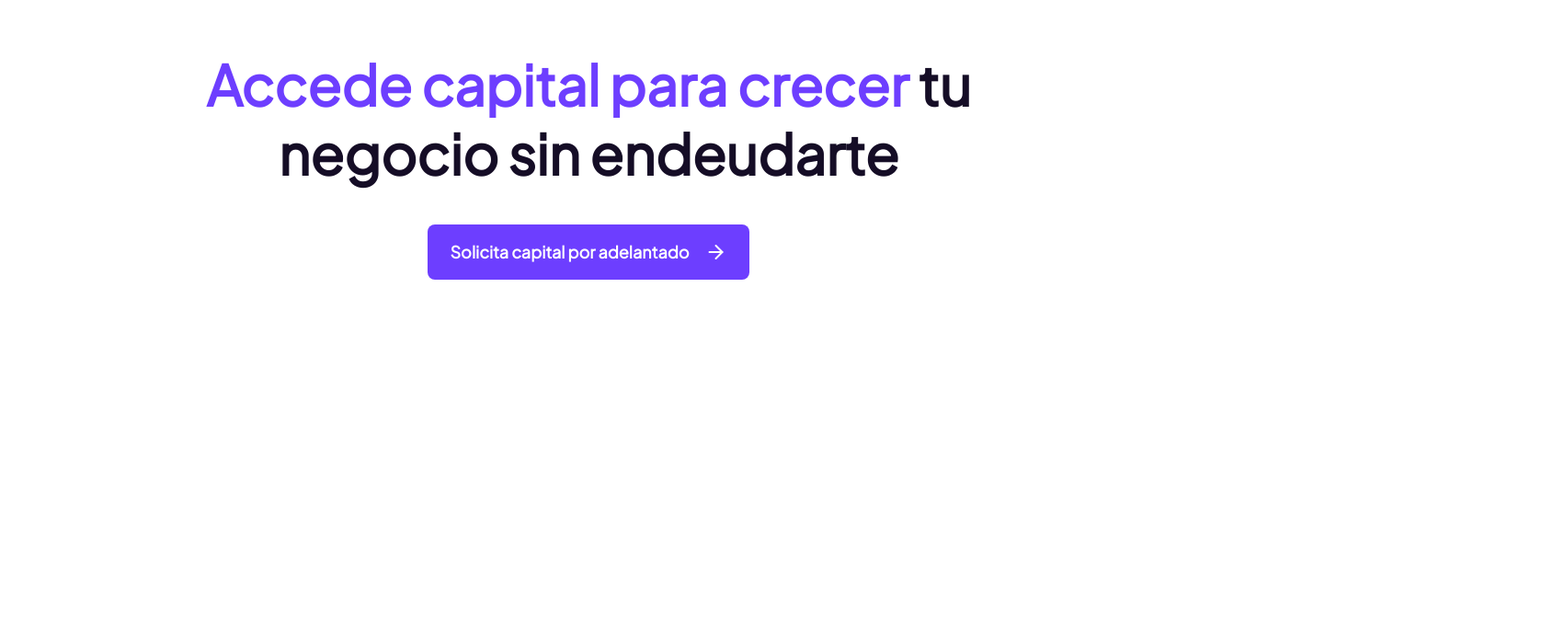
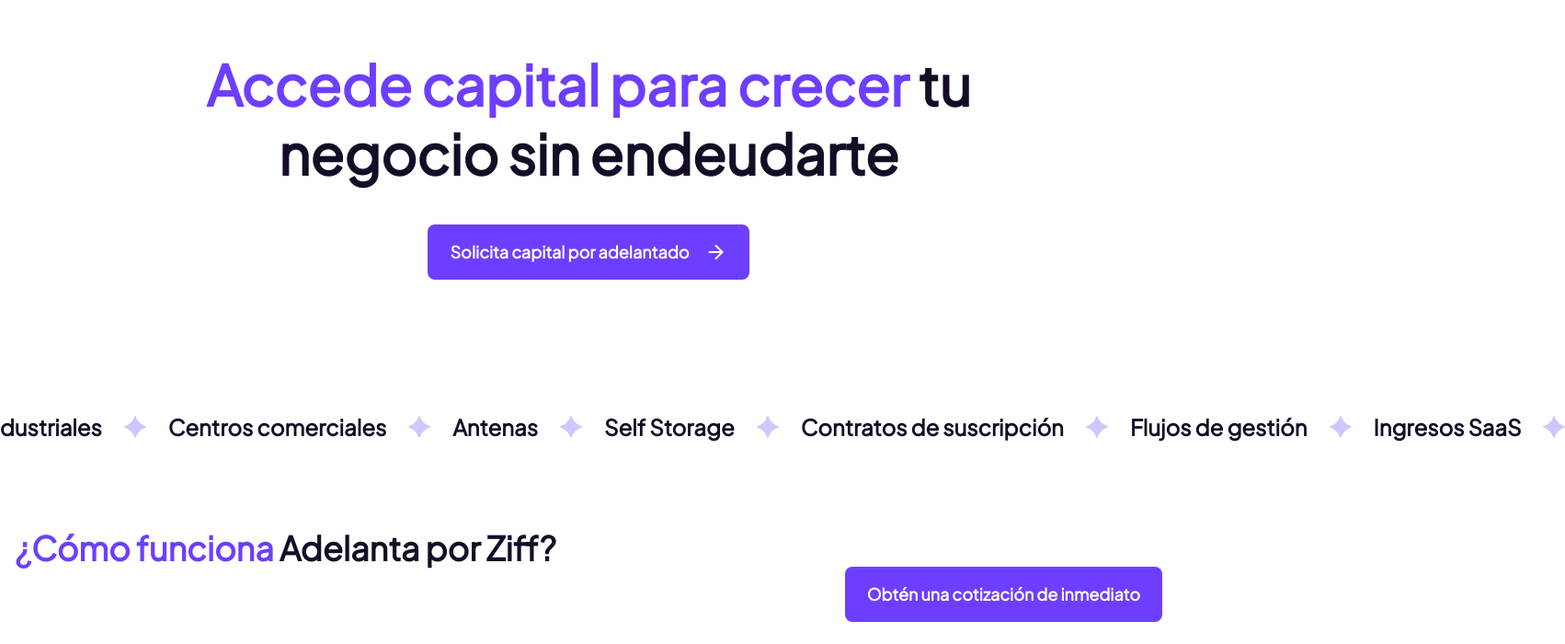
Before and after one commit to Trescento/adelanta, a Nuxt app: page / in a window 1280 px wide. Shown: the part 100-800 px from the top of the page at 92% size, 1702 px wide, since content can reach past the window. Built offline with nearby package versions, Linux system fonts and the light colour scheme.

Commit message:
Init new section on index

```diff
--- a/src/pages/index.vue
+++ b/src/pages/index.vue
@@ -1,15 +1,23 @@
 <template>
   <HeaderApp />
-  <section class="container flex flex-col items-center my-24">
-    <h1 class="font-bold text-6xl text-center max-w-5xl leading-[normal]">
-      <span class="text-brand">Accede capital para crecer</span> tu negocio sin endeudarte
-    </h1>
-    <button class="text-lg text-white bg-brand font-semibold px-6 py-4 rounded-lg mt-[40px] flex items-center space-x-4">
-      <span>Solicita capital por adelantado</span>
-      <svg xmlns="http://www.w3.org/2000/svg" width="25" height="24" viewBox="0 0 25 24" fill="none">
-        <path d="M5.5 12H19.5" stroke="white" stroke-width="2" stroke-linecap="round" stroke-linejoin="round"/>
-        <path d="M12.5 5L19.5 12L12.5 19" stroke="white" stroke-width="2" stroke-linecap="round" stroke-linejoin="round"/>
-      </svg>
-    </button>
+  <HeroSection />
+  <section class="container">
+    <div class="flex justify-between">
+      <h2 class="font-bold text-4xl"><span class="text-brand">¿Cómo funciona</span> Adelanta por Ziff?</h2>
+      <BaseButton type="primary">
+        Obtén una cotización de inmediato
+      </BaseButton>
+    </div>
   </section>
 </template>
+
+<script>
+import BaseButton from '~/components/common/BaseButton.vue';
+
+export default {
+  components: {
+    BaseButton
+  }
+}
+
+</script>
```
